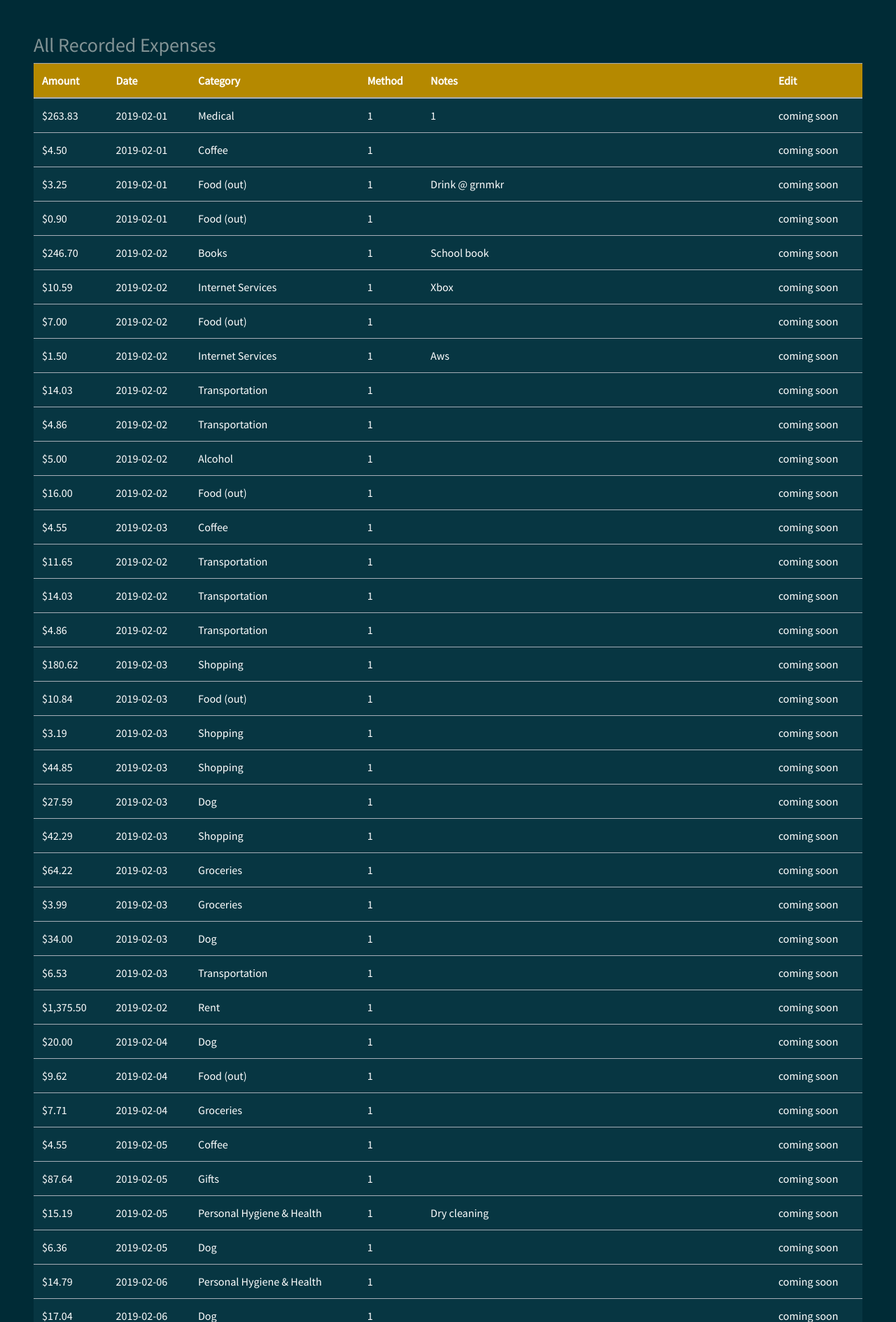
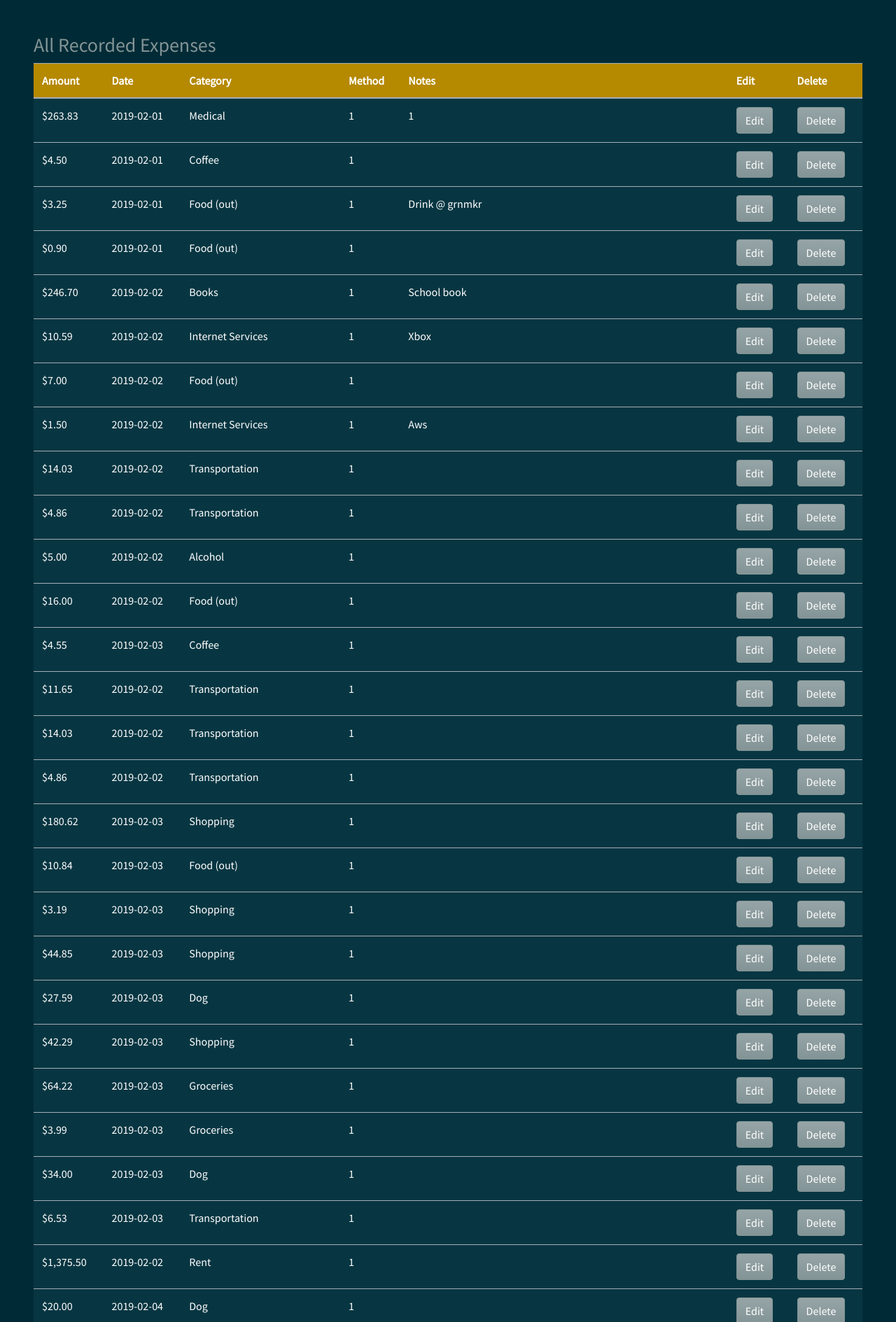
Before and after one commit to forgxyz/cs50-final, a Flask app: page /responses in a window 1280 px wide. Shown: the part 56-1945 px from the top of the page at 70% size. Run offline with Flask 2, Linux system fonts and the light colour scheme; some libraries are stand-ins or nearby versions.

Commit message:
Tx Table
Added Edit / Delete Buttons (no functionality while CSV)

```diff
--- a/app.py
+++ b/app.py
@@ -114,8 +114,11 @@ def responses():
                     form_responses += f"<td>{helpers.CategoryID[int(value)]}</td>"
                 else:
                     form_responses += f"<td>{value}</td>"
-            form_responses += "<td>coming soon</td>"
-            form_responses += "</tr>"
+            # add edit and delete buttons and end the table row
+            form_responses += """
+                <td><button onclick="alert('Coming Soon!')" class="btn btn-secondary">Edit</button></td>
+                <td><button onclick="alert('Coming Soon!')" class="btn btn-secondary">Delete</button></td>
+                </tr>"""
 
     # post to table in responses.html
     return render_template('responses.html', form_responses=form_responses)
--- a/templates/responses.html
+++ b/templates/responses.html
@@ -14,6 +14,7 @@
                 <th>Method</th>
                 <th>Notes</th>
                 <th>Edit</th>
+                <th>Delete</th>
             </tr>
         </thead>
 
```
